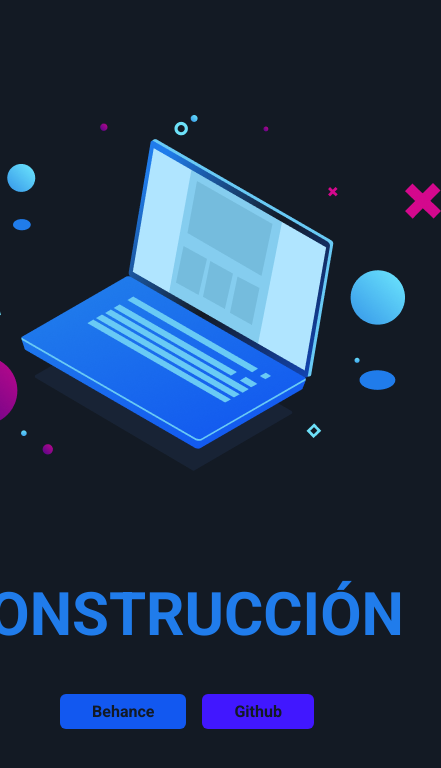
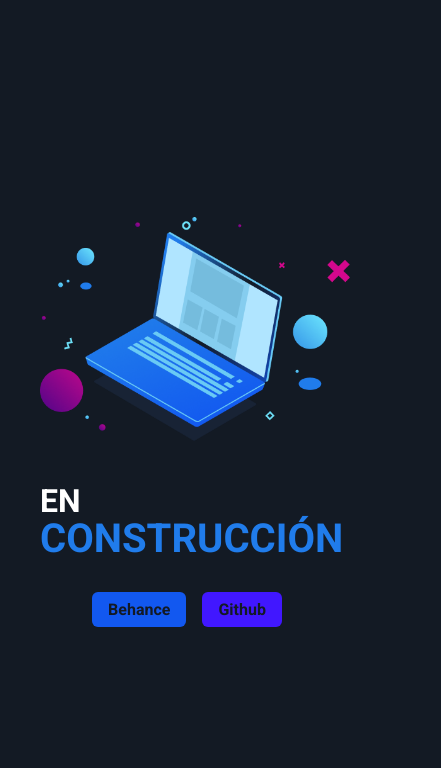
Before and after one commit to rambay/rambay.github.io, a plain HTML site: page index.html in a window 390 px wide. Shown: the whole page, 441 px wide, since content can reach past the window. Drawn offline with Linux system fonts and the light colour scheme.

Commit message:
Se añadio nuevas reglas css - media queries

```diff
--- a/css/styles.css
+++ b/css/styles.css
@@ -21,7 +21,7 @@ body {
 }
 
 .alertPage header img {
-  width: 492px;
+  width: 100%;
 }
 
 h1 {
@@ -70,3 +70,54 @@ h1 span {
 .redes__github:hover {
   background: #5934ff;
 }
+
+/* MEDIA QUERIES */
+
+/* ESCRITORIO */
+@media (max-width: 1023px) {
+  /*  */
+}
+
+/* IPAD */
+@media (max-width: 768px) {
+  .alertPage {
+    width: 100%;
+  }
+  h1 {
+    font-size: 80px;
+  }
+  .container {
+    margin: 0 4em;
+  }
+}
+
+@media (max-width: 420px) {
+  h1 {
+    font-size: 40px;
+  }
+  .redesButton {
+    padding: 0.5em 1em;
+  }
+  .container {
+    margin: 0 2.5em;
+  }
+}
+
+@media (max-width: 320px) {
+  .redesButton {
+    padding: 0.5em 1em;
+  }
+  h1 {
+    font-size: 32px;
+  }
+}
+
+@media only screen and (max-width: 420px) and (orientation: landscape) {
+  body {
+    height: inherit;
+  }
+  .container {
+    height: inherit;
+    margin: 2.5em;
+  }
+}
```
